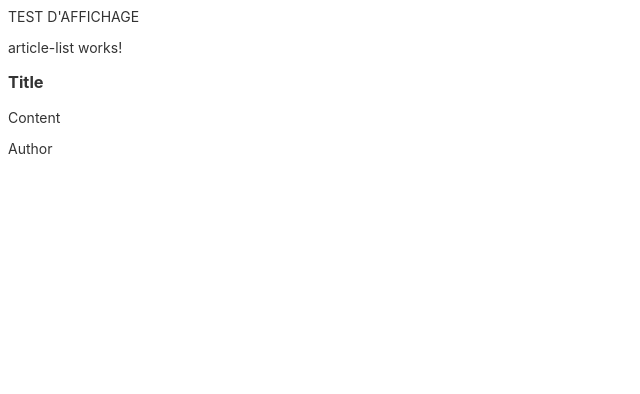
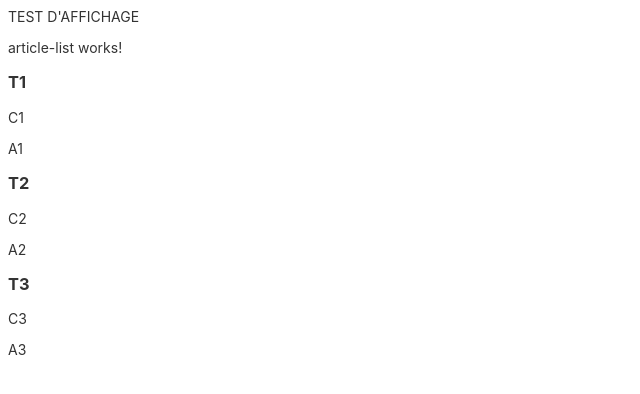
Before and after one commit to Polytech-Paris-Sud-Web/LeonidShuryginTP1Angular, an Angular app: page / in a window 1280 px wide. Shown: the top 394 px of the page, without its empty margins (0-640 px from the left). Built offline with nearby package versions, Linux system fonts and the light colour scheme.

Commit message:
Set up and display a list of articles

```diff
--- a/src/app/article-list/article-list.component.html
+++ b/src/app/article-list/article-list.component.html
@@ -1,2 +1,5 @@
 <p>article-list works!</p>
-<app-article [article]="this.article"></app-article>
+
+<div *ngFor="let article of this.articleList">
+    <app-article [article]="this.article"></app-article>
+</div>
--- a/src/app/article-list/article-list.component.ts
+++ b/src/app/article-list/article-list.component.ts
@@ -1,6 +1,6 @@
 import { Component, OnInit } from '@angular/core';
+import { Article } from 'src/model/article';
 import { ArticleService } from '../article.service';
-import { Article } from 'src/model/article';
 
 @Component({
   selector: 'app-article-list',
@@ -8,14 +8,15 @@ import { Article } from 'src/model/article';
   styleUrls: ['./article-list.component.css']
 })
 export class ArticleListComponent implements OnInit {
-  article = new Article("Title", "Content", "Author");
+  articleList = new Array<Article>();
 
   constructor(private articleService: ArticleService) {
+    this.articleList = this.articleService.getArticles();
   }
 
-  articleList(): Article[] {
-    return this.articleService.getArticles();
-  }
+  // articleList(): Article[] {
+  //   return this.articleService.getArticles();
+  // }
 
   ngOnInit(): void {
 
```
